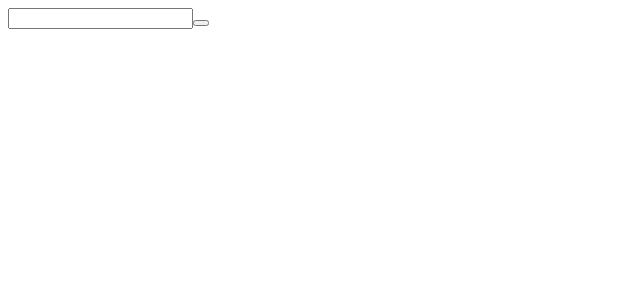
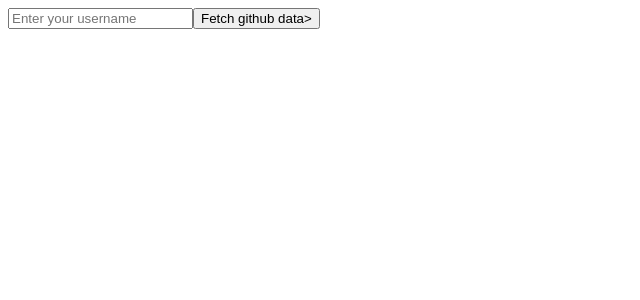
Before and after one commit to midigo0411/githubsearch, an Angular app: page / in a window 1280 px wide. Shown: the top 300 px of the page, without its empty margins (0-640 px from the left). Built offline with nearby package versions, Linux system fonts and the light colour scheme.

Commit message:
adding to 2 classes

```diff
--- a/src/app/git-form/git-form.component.html
+++ b/src/app/git-form/git-form.component.html
@@ -1,3 +1,3 @@
-<form action="">
-    <input type="text" name="username" class="form-control">
-    <button></button></form>
+<form (ngSubmit)='submitUsername()'>
+    <input type="text" name="username" class="form-control" placeholder="Enter your username">
+    <button class ="btn btn-outline-success btn-sm">Fetch github data></button></form>
--- /dev/null
+++ b/src/app/repository.ts
@@ -0,0 +1,2 @@
+export class Repository {
+}
--- /dev/null
+++ b/src/app/user.ts
@@ -0,0 +1,2 @@
+export class User {
+}
```
Also changed, not shown: 2 other files (tests, documents, lock files or other folders).
